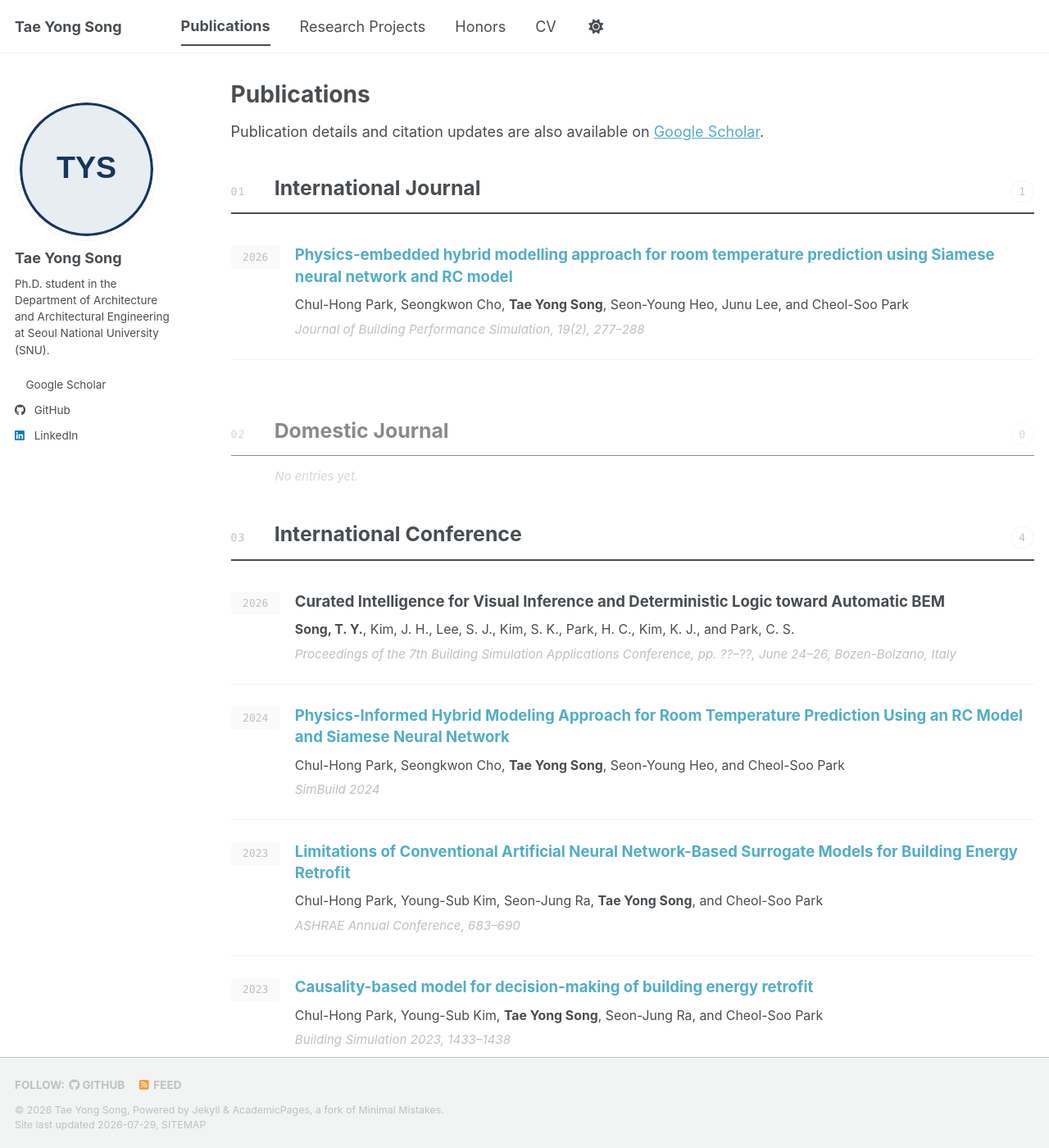
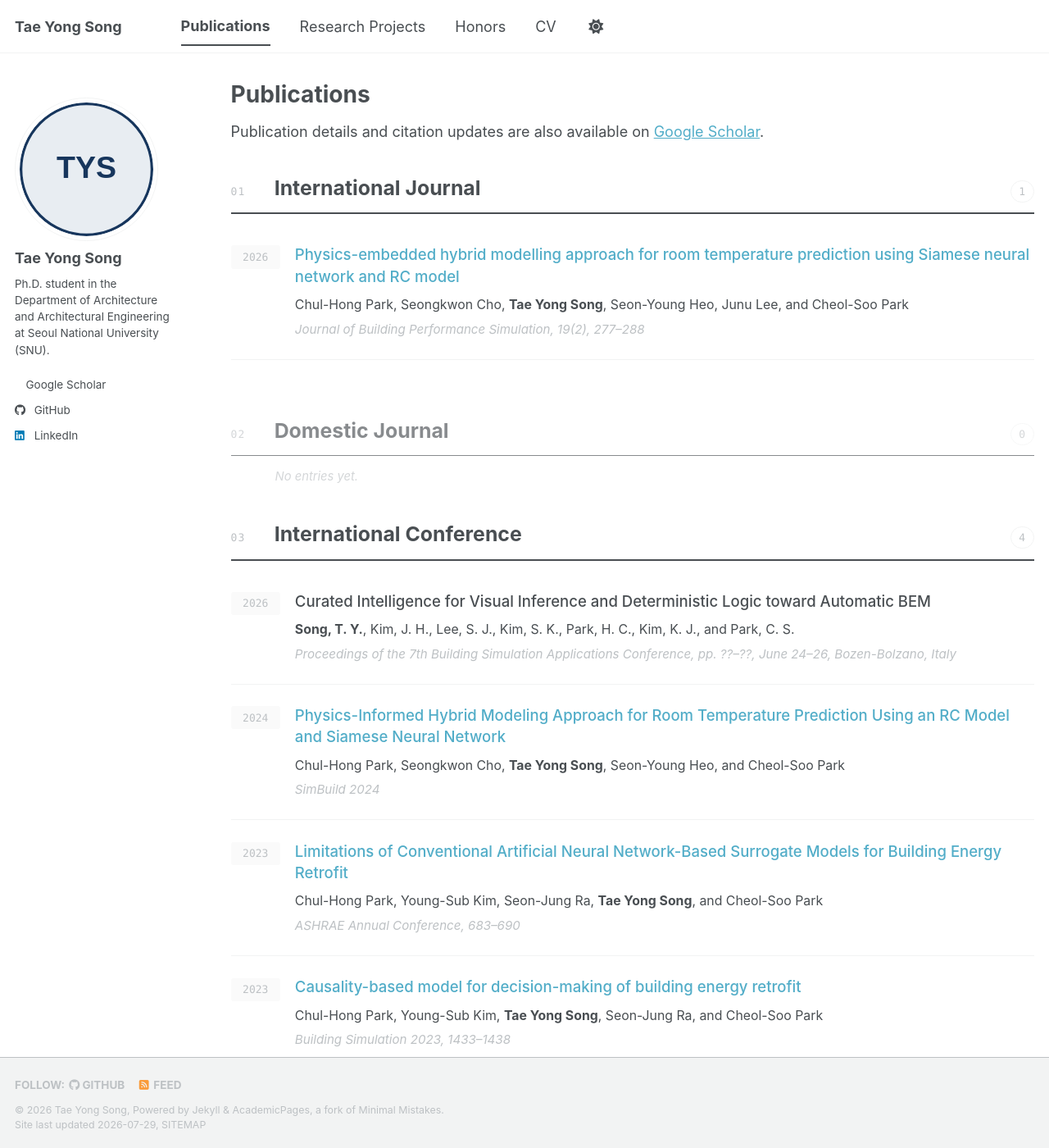
Before and after one commit to taeyong-song/taeyong-song.github.io, a Jekyll site: the page built from _pages/publications.html, in a window 1280 px wide and 1400 px high. Shown: the whole window at 82% size. Built offline with Jekyll 4.4.1, drawn with Linux system fonts in a browser that asks for light colours; a style sheet for code colours, icons or effects is not loaded.

Commit message:
Reduce publication title emphasis

```diff
--- a/assets/css/main.scss
+++ b/assets/css/main.scss
@@ -186,11 +186,12 @@
 .publication-record__title {
   margin: 0 0 0.55rem;
   font-size: 1.03rem;
-  font-weight: 700;
+  font-weight: 500;
   line-height: 1.42;
 }
 
 .publication-record__title a {
+  font-weight: 500;
   text-decoration: none;
 }
 
```
